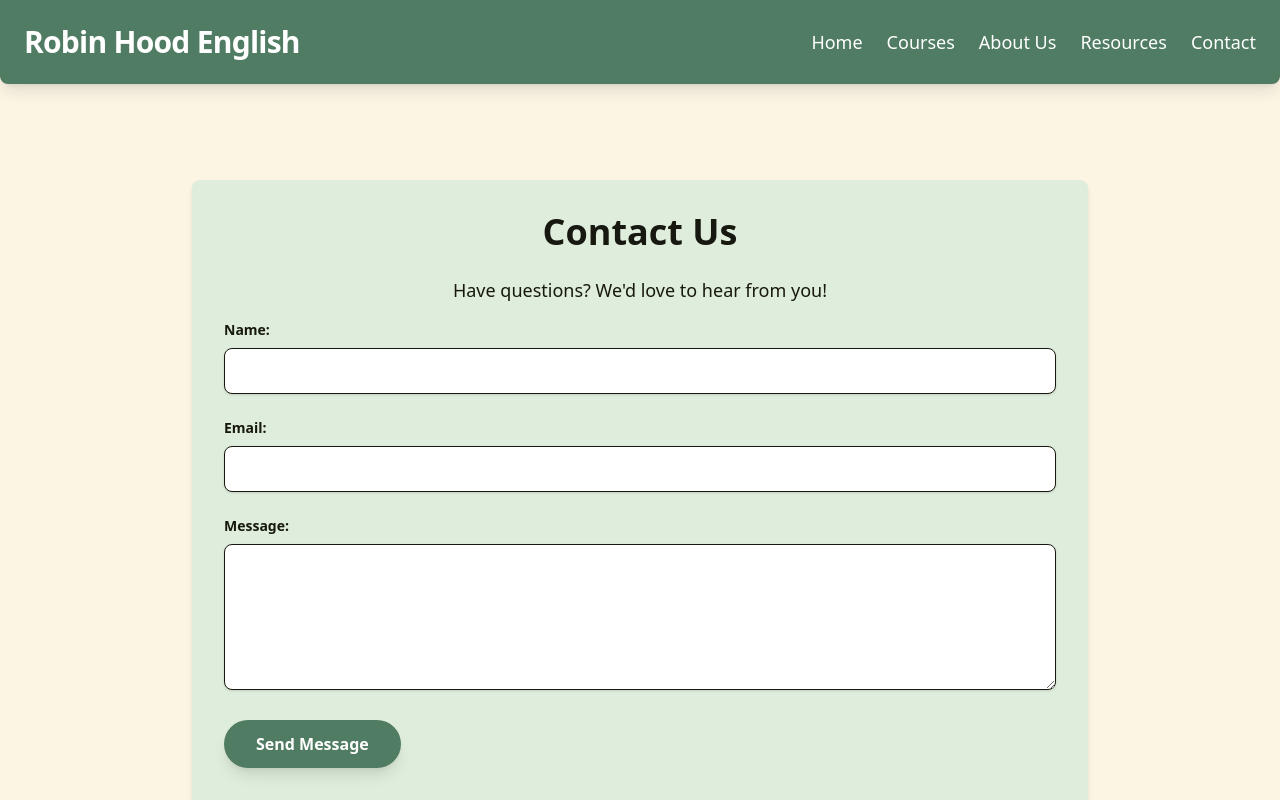
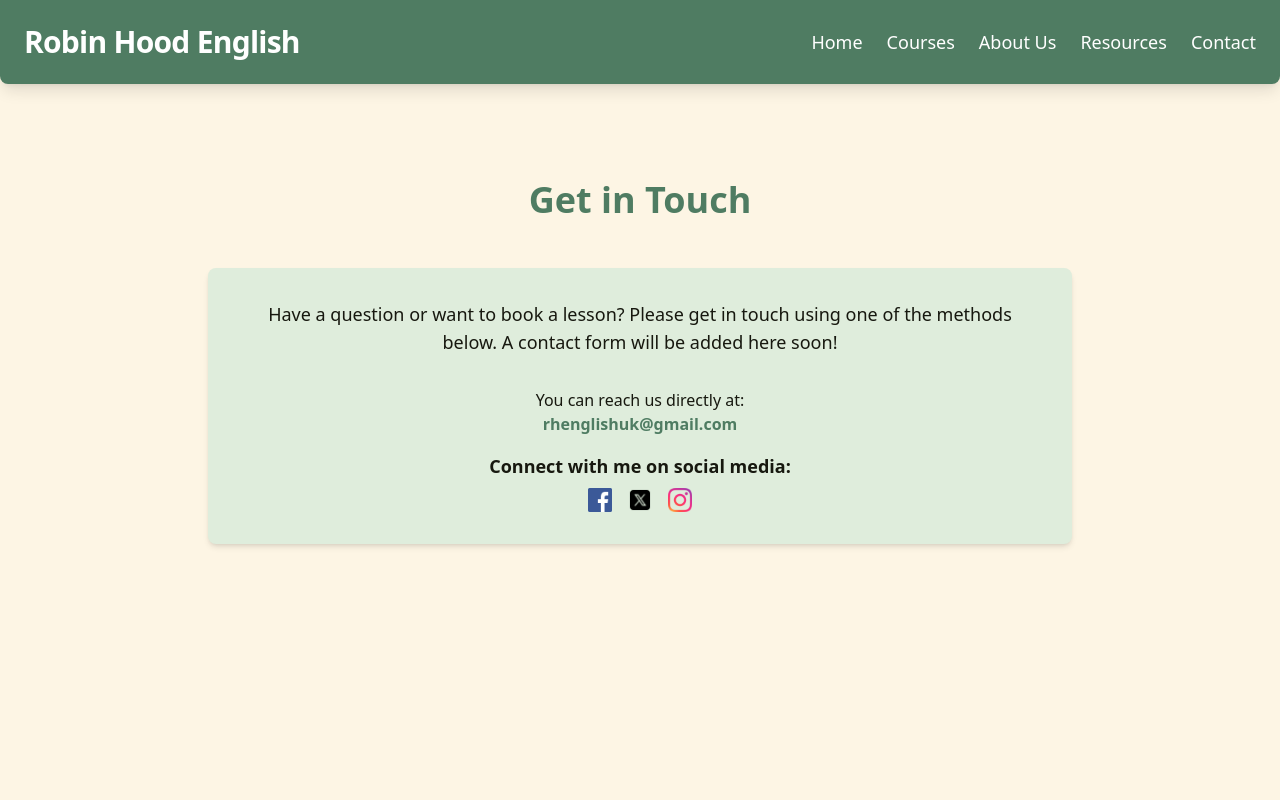
Before and after one commit to nathan-bark/rhenglish, a React (Vite) app: page /contact in a window 1280 px wide. Shown: the top 800 px of the page. Built offline with nearby package versions, Linux system fonts and the light colour scheme.

Commit message:
Updated About us content and removed contact form, added email and social contact links

```diff
--- /dev/null
+++ b/src/data/tutors.js
@@ -0,0 +1,15 @@
+export const tutor = {
+  name: "Nathan Bark",
+  title: "Founder & Head Tutor",
+  bio: `Hello! My name is Nathan, and I founded Robin Hood English to make learning fun and accessible. I have over 12 years of experience teaching English to students of all ages and levels.
+
+I have a CELTA certificate from the University of Cambridge and I specialize in preparation for IELTS and Cambridge exams, as well as general English.
+
+I believe that every student has a unique learning style, and my goal is to create a supportive environment where you can build confidence and achieve your English goals.
+
+Outside of teaching I ride my bike around Bulgaria and read a lot of books.
+
+I look forward to working with you!`,
+  image:
+    "https://placehold.co/400x400/oklch(50.48% 0.144 140.75)/oklch(93.18% 0.027 140.71)?text=Tutor+Photo",
+};
--- a/src/routes/AboutPage/AboutPage.component.jsx
+++ b/src/routes/AboutPage/AboutPage.component.jsx
@@ -1,44 +1,36 @@
 import React from "react";
+
+import { tutor } from "../../data/tutors";
 
 const AboutPage = () => {
   return (
-    <div className="p-8 bg-surface rounded-lg shadow-md max-w-4xl mx-auto my-8">
-      <h2 className="text-4xl font-bold text-textPrimary mb-6 text-center">About English School Online</h2>
-      <p className="text-lg text-textPrimary mb-8 text-center max-w-2xl mx-auto">
-        Our mission is to empower individuals worldwide to achieve fluency and confidence in English through personalized, engaging, and flexible online lessons.
-      </p>
+    <div className="container mx-auto p-4 py-8 max-w-4xl">
+      <h1 className="text-4xl font-extrabold text-center text-primary mb-12">
+        About Robin Hood English
+      </h1>
 
-      {/* Our Story Section */}
-      <section className="bg-background p-8 rounded-lg shadow-inner mb-12">
-        <h3 className="text-3xl font-bold text-primary mb-4">Our Story</h3>
-        <p className="text-textPrimary text-lg mb-4">
-          English School Online was founded with a simple yet powerful vision: to make high-quality English education accessible to everyone, everywhere. Having seen firsthand the transformative power of language, I wanted to create a learning environment that is not only effective but also supportive and enjoyable.
-        </p>
-        <p className="text-textPrimary text-lg">
-          We believe that learning English should be an exciting journey, not a daunting task. That's why we focus on creating personalized lesson plans that cater to individual needs, learning styles, and goals.
-        </p>
-      </section>
-
-      {/* Meet Your Instructor Section */}
-      <section className="bg-background p-8 rounded-lg shadow-inner flex flex-col md:flex-row items-center md:items-start gap-8">
-        <div className="flex-shrink-0 w-48 h-48 rounded-full overflow-hidden shadow-lg border-4 border-primary">
-          {/* Placeholder for your professional photo */}
+      <div className="bg-surface p-8 rounded-lg shadow-md flex flex-col md:flex-row items-center md:items-start md:space-x-8">
+        {/* Tutor Profile Image */}
+        <div className="flex-shrink-0 mb-6 md:mb-0">
           <img
-            src="https://placehold.co/400x400/oklch(80.05% 0.108 86.87)/oklch(20.89% 0.000 0)?text=Your+Photo"
-            alt="Your professional photo as the instructor"
-            className="w-full h-full object-cover"
+            src={tutor.image}
+            alt={`Profile photo of ${tutor.name}`}
+            className="w-48 h-48 md:w-64 md:h-64 rounded-full object-cover shadow-lg border-4 border-secondary"
           />
         </div>
+
+        {/* Tutor Bio and Details */}
         <div className="flex-grow text-center md:text-left">
-          <h3 className="text-3xl font-bold text-primary mb-4">Meet Your Instructor: Nathan</h3>
-          <p className="text-textPrimary text-lg mb-4">
-            Hello! I'm Nathan, the founder and lead instructor at Robin Hood English. With 12 years of experience teaching English to students from diverse backgrounds, I am passionate about helping you unlock your full potential. I hold the CELTA certificate and specialise in Cambridge exams, IELTS, and general English.
-          </p>
-          <p className="text-textPrimary text-lg">
-            My teaching philosophy centres on creating a dynamic and supportive learning environment where you feel comfortable making mistakes and confident in expressing yourself. I look forward to guiding you on your English learning journey!
+          <h2 className="text-3xl font-bold text-textPrimary">{tutor.name}</h2>
+          <h3 className="text-xl font-semibold text-primary mb-4">
+            {tutor.title}
+          </h3>
+
+          <p className="text-textPrimary leading-relaxed whitespace-pre-line">
+            {tutor.bio}
           </p>
         </div>
-      </section>
+      </div>
     </div>
   );
 };
--- a/src/routes/ContactPage/ContactPage.component.jsx
+++ b/src/routes/ContactPage/ContactPage.component.jsx
@@ -1,97 +1,50 @@
 import React from "react";
-import { useState } from "react";
+
+import facebook from "../../assets/317727_facebook_social media_social_icon.png";
+import instagram from "../../assets/1298747_instagram_brand_logo_social media_icon.png";
+import xLogo from "../../assets/icons8-x-100.png";
+
+import SocialIcon from "../../components/SocialIcon/SocialIcon.component.jsx";
 
 const ContactPage = () => {
-  // State to manage form inputs
-  const [formData, setFormData] = useState({
-    name: '',
-    email: '',
-    message: '',
-  });
-  // State to track if the form has been submitted
-  const [submitted, setSubmitted] = useState(false);
-
-  // Handle changes to form inputs
-  const handleChange = (e) => {
-    const { name, value } = e.target;
-    setFormData((prevData) => ({
-      ...prevData,
-      [name]: value,
-    }));
-  };
-
-  // Handle form submission
-  const handleSubmit = (e) => {
-    e.preventDefault();
-    // In a real application, you would send this data to a backend server.
-    // For now, we'll just log it to the console.
-    console.log('Form data submitted:', formData);
-
-    // Set submitted to true to show the thank you message
-    setSubmitted(true);
-  };
+  // Define social media links and SVG icons
+  const socialMediaLinks = [
+    { name: 'Facebook', url: '#', icon: facebook },
+    { name: 'Twitter', url: '#', icon: xLogo },
+    { name: 'Instagram', url: '#', icon: instagram },
+  ];
 
   return (
-    <div className="p-8 bg-surface rounded-lg shadow-md max-w-4xl mx-auto my-8 min-h-[calc(100vh-160px)]">
-      <h2 className="text-4xl font-bold text-textPrimary mb-6 text-center">Contact Us</h2>
-      <p className="text-lg text-textPrimary mb-4 text-center">
-        Have questions? We'd love to hear from you!
-      </p>
+    <div className="container mx-auto p-4 py-8 max-w-4xl">
+      <h1 className="text-4xl font-extrabold text-center text-primary mb-12">
+        Get in Touch
+      </h1>
 
-      {/* Conditional rendering: show the form or the thank you message */}
-      {submitted ? (
-        <div className="text-center py-24">
-          <h3 className="text-3xl font-bold text-success mb-4">Thank you for your message!</h3>
-          <p className="text-textPrimary text-lg">
-            We have received your submission and will get back to you shortly.
+      <div className="bg-surface p-8 rounded-lg shadow-md">
+        <p className="text-lg text-center mb-6 text-textPrimary">
+          Have a question or want to book a lesson? Please get in touch using one of the methods below. A contact form will be added here soon!
+        </p>
+
+        {/* Direct contact info section */}
+        <div className="mt-8 text-center">
+          <p className="text-textPrimary">
+            You can reach us directly at:
           </p>
+          <a href="mailto:rhenglishuk@gmail.com" className="text-primary font-semibold hover:underline">
+            rhenglishuk@gmail.com
+          </a>
+
+          {/* Social Media Links Section */}
+          <div className="mt-4">
+            <h4 className="text-lg font-semibold text-textPrimary mb-2">Connect with me on social media:</h4>
+            <div className="flex justify-center space-x-4">
+              {socialMediaLinks.map(link => (
+                <SocialIcon  url={link.url} src={link.icon} alt={link.name}/>
+              ))}
+            </div>
+          </div>
         </div>
-      ) : (
-        <form onSubmit={handleSubmit} className="space-y-6">
-          <div>
-            <label htmlFor="name" className="block text-textPrimary text-sm font-bold mb-2">Name:</label>
-            <input
-              type="text"
-              id="name"
-              name="name"
-              value={formData.name}
-              onChange={handleChange}
-              className="shadow appearance-none border rounded-lg w-full py-3 px-4 bg-white text-textPrimary leading-tight focus:outline-none focus:ring-2 focus:ring-accent"
-              required
-            />
-          </div>
-          <div>
-            <label htmlFor="email" className="block text-textPrimary text-sm font-bold mb-2">Email:</label>
-            <input
-              type="email"
-              id="email"
-              name="email"
-              value={formData.email}
-              onChange={handleChange}
-              className="shadow appearance-none border rounded-lg w-full py-3 px-4 bg-white text-textPrimary leading-tight focus:outline-none focus:ring-2 focus:ring-accent"
-              required
-            />
-          </div>
-          <div>
-            <label htmlFor="message" className="block text-textPrimary text-sm font-bold mb-2">Message:</label>
-            <textarea
-              id="message"
-              name="message"
-              rows="6"
-              value={formData.message}
-              onChange={handleChange}
-              className="shadow appearance-none border rounded-lg w-full py-3 px-4 bg-white text-textPrimary leading-tight focus:outline-none focus:ring-2 focus:ring-accent"
-              required
-            ></textarea>
-          </div>
-          <button
-            type="submit"
-            className="bg-primary hover:bg-secondary text-textOnDark font-bold py-3 px-8 rounded-full shadow-lg transform hover:scale-105 transition-all duration-300"
-          >
-            Send Message
-          </button>
-        </form>
-      )}
+      </div>
     </div>
   );
 };
```
